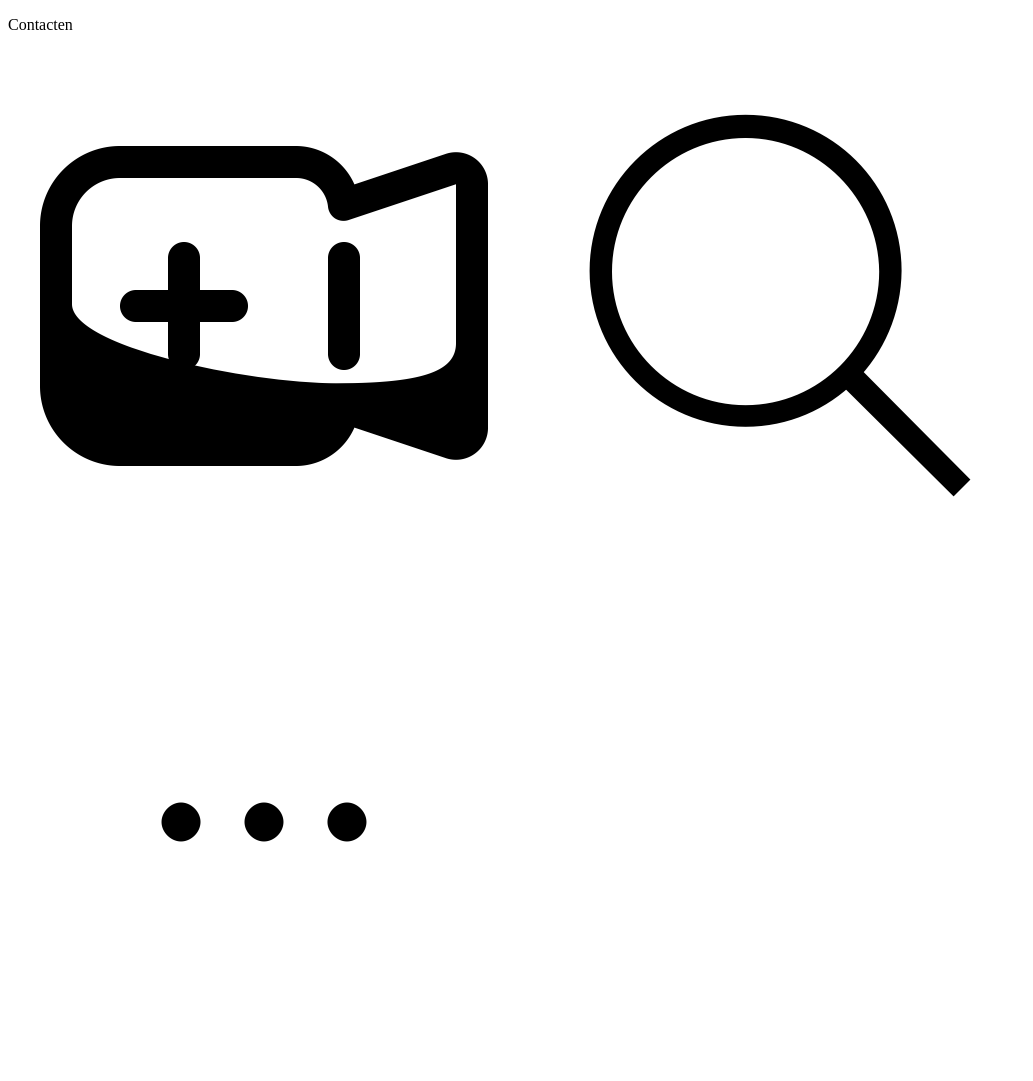
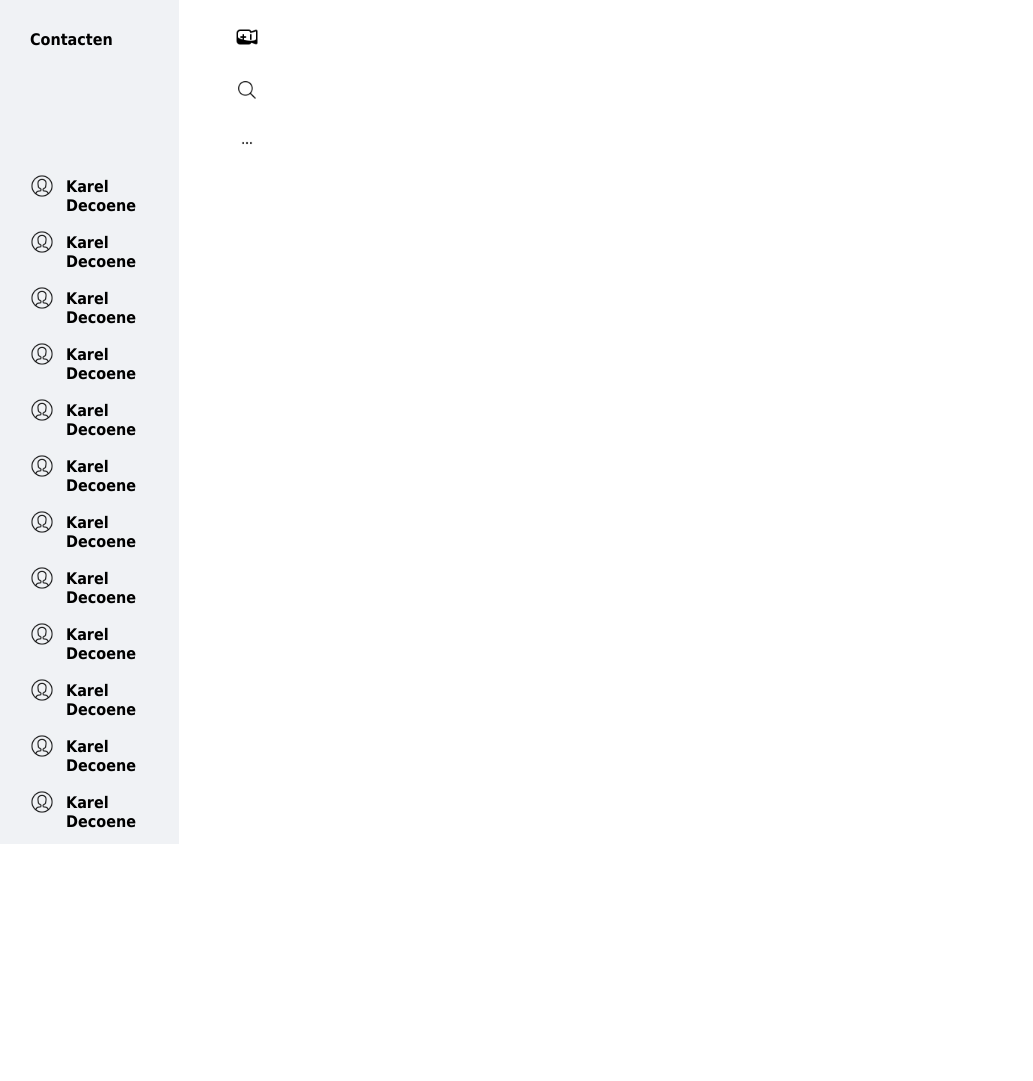
Before and after one commit to kareldecoeneKDG/atomic-development, a plain HTML site: page resources/index.html in a window 1280 px wide. Shown: the whole page, without its empty margins (0-1033 px from the left). After the commit the page ends 844 px from the top, so only its background shows below. Drawn offline with Linux system fonts and the light colour scheme.

Commit message:
Opdracht atomic development done

```diff
--- a/resources/index.html
+++ b/resources/index.html
@@ -5,15 +5,95 @@
     <meta http-equiv="X-UA-Compatible" content="IE=edge">
     <meta name="viewport" content="width=device-width, initial-scale=1.0">
     <title>Karel - Atomic Development</title>
+    <link rel="stylesheet" href="styles.css">
 </head>
 <body>
-    <div>
-        <p>
-            Contacten
-        </p>
-        <img src="images-icons/icons/addVideo_black.png">
-        <img src="images-icons/icons/search_black.png">
-        <img src="images-icons/icons/more_black.png">
+    <div class="container">
+        <div class="header">
+            <p>
+                Contacten
+            </p>
+            <div class="icons">
+                <a href="#"><img src="images-icons/icons/addVideo_black.png"></a>
+                <a href="#"><img src="images-icons/icons/search_black.png"></a>
+                <a href="#"><img src="images-icons/icons/more_black.png"></a>
+            </div>
+        </div>
+
+        <div class="profiles">
+            <div class="profile">
+                <img src="images-icons/icons/profile.png">
+                <p>
+                    Karel Decoene
+                </p>
+            </div>
+            <div class="profile">
+                <img src="images-icons/icons/profile.png">
+                <p>
+                    Karel Decoene
+                </p>
+            </div>
+            <div class="profile">
+                <img src="images-icons/icons/profile.png">
+                <p>
+                    Karel Decoene
+                </p>
+            </div>
+            <div class="profile">
+                <img src="images-icons/icons/profile.png">
+                <p>
+                    Karel Decoene
+                </p>
+            </div>
+            <div class="profile">
+                <img src="images-icons/icons/profile.png">
+                <p>
+                    Karel Decoene
+                </p>
+            </div>
+            <div class="profile">
+                <img src="images-icons/icons/profile.png">
+                <p>
+                    Karel Decoene
+                </p>
+            </div>
+            <div class="profile">
+                <img src="images-icons/icons/profile.png">
+                <p>
+                    Karel Decoene
+                </p>
+            </div>
+            <div class="profile">
+                <img src="images-icons/icons/profile.png">
+                <p>
+                    Karel Decoene
+                </p>
+            </div>
+            <div class="profile">
+                <img src="images-icons/icons/profile.png">
+                <p>
+                    Karel Decoene
+                </p>
+            </div>
+            <div class="profile">
+                <img src="images-icons/icons/profile.png">
+                <p>
+                    Karel Decoene
+                </p>
+            </div>
+            <div class="profile">
+                <img src="images-icons/icons/profile.png">
+                <p>
+                    Karel Decoene
+                </p>
+            </div>
+            <div class="profile">
+                <img src="images-icons/icons/profile.png">
+                <p>
+                    Karel Decoene
+                </p>
+            </div>
+        </div>
     </div>
 </body>
 </html>
--- /dev/null
+++ b/resources/styles.scss
@@ -0,0 +1,7 @@
+@import 'ui/01_fundaments/_colors';
+@import 'ui/01_fundaments/_fonts';
+@import 'ui/01_fundaments/_spacers';
+@import 'ui/02_atoms/_icons';
+@import 'ui/03_molecules/_header';
+@import 'ui/03_molecules/_profiles';
+@import 'ui/04_organisms/_container';
--- /dev/null
+++ b/resources/ui/01_fundaments/_colors.scss
@@ -0,0 +1 @@
+$background-color: #f0f2f5;
--- /dev/null
+++ b/resources/ui/01_fundaments/_fonts.scss
@@ -0,0 +1,2 @@
+$mainFont: 'Tahoma', sans-serif;
+$font-weight: 600;
--- /dev/null
+++ b/resources/ui/01_fundaments/_spacers.scss
@@ -0,0 +1,15 @@
+$big-margin-right: 86%;
+$big-margin-bottom: 1%;
+
+$small-margin-top: 30px;
+$small-margin-left: 30px;
+
+$big-space-between-p-and-icons: 150px;
+
+$margin-top-user: 15px;
+
+$padding-p-user-top: 3px;
+$padding-p-user-left: 12px;
+
+$margin-top-icon: 25px;
+$margin-left-icon: 5px;
--- a/resources/ui/01_fundaments/fonts.scss
+++ /dev/null
@@ -1,3 +0,0 @@
-$font-family: Tahoma, sans-serif;
-$font-size: 16px;
-$color: black;
--- /dev/null
+++ b/resources/ui/02_atoms/_icons.scss
@@ -0,0 +1,8 @@
+$width: 24px;
+$height: 24px;
+
+div {
+    .icons {
+        display: inline;
+    }
+}
--- a/resources/ui/02_atoms/icons.scss
+++ /dev/null
@@ -1,2 +0,0 @@
-$width: 50px;
-$height: 50px;
--- /dev/null
+++ b/resources/ui/03_molecules/_header.scss
@@ -0,0 +1,35 @@
+body {
+    .container {
+        .header {
+            margin: 0;
+            padding: 0;
+            display: flex;
+            flex-direction: row;
+
+            p {
+                margin: 0;
+                padding: 0;
+                display: inline;
+                width: 50px;
+                height: 25px;
+                margin-left: $small-margin-left;
+                margin-top: $small-margin-top;
+            }
+
+            div {
+                width: 100px;
+                display: inline;
+                margin-left: $big-space-between-p-and-icons;
+
+                img {
+                    margin: 0;
+                    padding: 0;
+                    width: $width;
+                    height: $height;
+                    margin-top: $margin-top-icon;
+                    margin-left: $margin-left-icon;
+                }
+            }
+        }
+    }
+}
--- /dev/null
+++ b/resources/ui/03_molecules/_profiles.scss
@@ -0,0 +1,25 @@
+body {
+    .container {
+        .profiles {
+            .profile {
+                display: flex;
+                flex-direction: row;
+                margin-top: $margin-top-user;
+
+                img {
+                    width: $width;
+                    height: $height;
+                    margin-left: $small-margin-left;
+                }
+
+                p {
+                    margin: 0;
+                    padding: 0;
+                    display: inline;
+                    padding-top: $padding-p-user-top;
+                    padding-left: $padding-p-user-left;
+                }
+            }
+        }
+    }
+}
--- a/resources/ui/03_molecules/title.scss
+++ /dev/null
@@ -1,5 +0,0 @@
-@import './vars';
-
-p {
-    font-family: $font-family;
-}
--- /dev/null
+++ b/resources/ui/04_organisms/_container.scss
@@ -0,0 +1,12 @@
+body {
+    margin: 0;
+    padding: 0;
+    font-family: $mainFont;
+    font-weight: $font-weight;
+
+    .container {
+        background-color: $background-color;
+        margin-right: $big-margin-right;
+        padding-bottom: $big-margin-bottom;
+    }
+}
```
Also changed, not shown: resources/CSS/style.css (deleted), resources/main.scss (deleted), resources/scss/style.scss (deleted), resources/styles.css (added), resources/ui/01_fundaments/colors.scss (deleted), resources/ui/01_fundaments/vars.scss (deleted), 1 other file.
